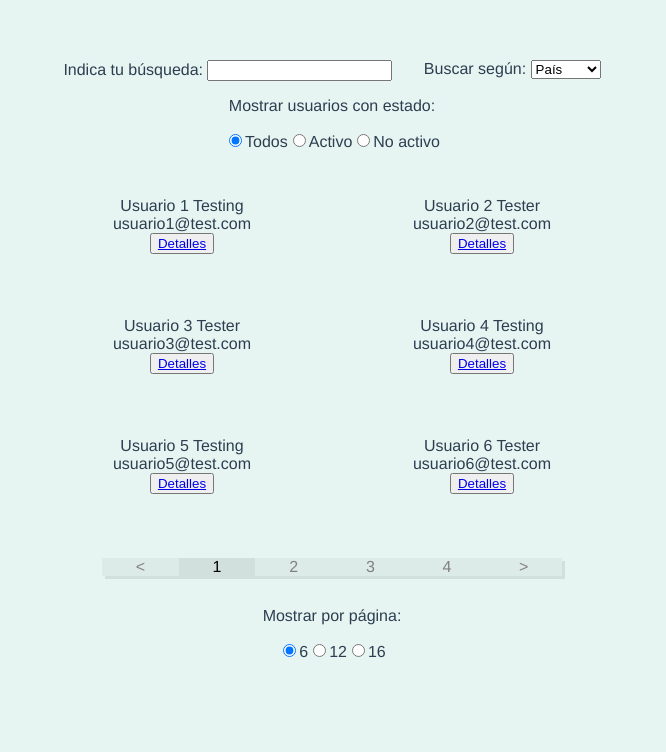
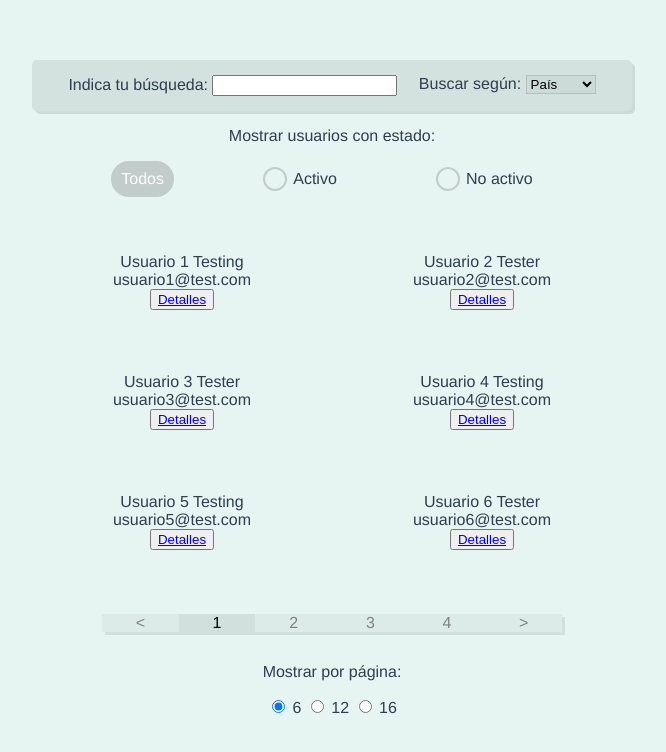
Before and after one commit to luisherreraoc/vue-test-field, a Vue app: page /#/ in a window 1280 px wide. Shown: the top 752 px of the page, without its empty margins (308-974 px from the left). Built offline with nearby package versions, Linux system fonts and the light colour scheme.

Commit message:
style en los inputs tipo radio de main component

```diff
--- a/src/components/Main.vue
+++ b/src/components/Main.vue
@@ -21,9 +21,15 @@
 
     <div>
       <p>Mostrar usuarios con estado: </p>
-        <label><input type="radio" v-model="isActive" value="todos" />Todos</label>
-        <label><input type="radio" v-model="isActive" value="active" />Activo</label>
-        <label><input type="radio" v-model="isActive" value="inactive" />No activo</label>
+      <div class="radio-wrap">
+        <input id="all" type="radio" class="radio-btn" v-model="isActive" value="todos" />
+        <label class="radio-lbl" for="all"> Todos</label>
+        <input id="active" type="radio" class="radio-btn" v-model="isActive" value="active" />
+        <label class="radio-lbl" for="active"> Activo</label>
+        <input id="inactive" type="radio" class="radio-btn" v-model="isActive" value="inactive" />
+        <label class="radio-lbl" for="inactive"> No activo</label>
+      </div>
+
     </div>
 
     <ul class="users-wrapper">
@@ -39,9 +45,9 @@
       <p>Mostrar por página: </p>
       <!-- cuando queremos bindear un valor a un input del tipo boolean o number utilizamos el v-bind (:) -->
       <!-- sin el bind el valor q le pasamos será directamente una string -->
-      <label><input type="radio" v-model="mostrar" :value=6 />6</label>
-      <label><input type="radio" v-model="mostrar" :value=12 />12</label>
-      <label><input type="radio" v-model="mostrar" :value=16 />16</label>
+      <input type="radio" v-model="mostrar" :value=6 /><label> 6 </label>
+      <input type="radio" v-model="mostrar" :value=12 /><label> 12 </label>
+      <input type="radio" v-model="mostrar" :value=16 /><label> 16 </label>
     </div>
 
   </div>
@@ -136,6 +142,12 @@ export default {
 li {
   margin: 0 10px;
 }
+
+select {
+  background-color: rgb(205, 219, 216);
+  border: 1px solid rgb(181, 192, 190)
+}
+
 .wrapper {
   max-width: 600px;
   margin-left: auto;
@@ -145,6 +157,15 @@ export default {
 .search-wrap {
   display: flex;
   justify-content: space-evenly;
+  background-color: rgb(211, 226, 223);
+  padding: 15px;
+  border-radius: 5px;
+  box-shadow: 3px 3px rgb(205, 219, 216);
+}
+
+.radio-wrap {
+  display: flex;
+  justify-content: space-evenly;
 }
 
 .users-wrapper {
@@ -152,4 +173,55 @@ export default {
   justify-content: space-around;
   flex-wrap: wrap;
 }
+
+/* de https://codepen.io/raubaca/pen/ONzBxP */
+
+.radio-btn {
+  position: absolute;
+  opacity: 0;
+  z-index: -1;
+}
+.radio-lbl {
+  position: relative;
+  display: inline-block;
+  margin-right: 10px;
+  margin-bottom: 10px;
+  padding-left: 30px;
+  padding-right: 10px;
+  line-height: 36px;
+  cursor: pointer;
+}
+.radio-lbl::before {
+  content: " ";
+  position: absolute;
+  top: 6px;
+  left: 0;
+  display: block;
+  width: 24px;
+  height: 24px;
+  border: 2px solid rgb(194, 204, 202);
+  border-radius: 4px;
+  z-index: -1;
+}
+.radio-btn + .radio-lbl::before {
+  border-radius: 18px;
+}
+/* Checked */
+.radio-btn:checked + .radio-lbl {
+  padding-left: 10px;
+  color: #fff;
+}
+.radio-btn:checked + .radio-lbl::before {
+  top: 0;
+  width: 100%;
+  height: 100%;
+  background: rgb(194, 204, 202);
+}
+/* Transition */
+.radio-lbl,
+.radio-lbl::before {
+  -webkit-transition: .25s all ease;
+  -o-transition: .25s all ease;
+  transition: .25s all ease;
+}
 </style>
--- a/src/components/Pagination.vue
+++ b/src/components/Pagination.vue
@@ -3,15 +3,15 @@
     <ul v-show="totalPages > 1" class="pagination">
       <li class="arrow">
         <!-- javascript:void(0) evaluates to undefined, therefore the browser does not redirect anywhere on click -->
-        <a class="page-link" href="javascript:void(0)" @click="prev">&lt;</a>
+        <a class="page-link" @click="prev">&lt;</a>
       </li>
 
       <li :class="activeClass(pageNum)" v-for="pageNum in totalPages" :key="pageNum">
-        <a class="page-link" href="javascript:void(0)" @click="setPage(pageNum)">{{ pageNum }}</a>
+        <a class="page-link" @click="setPage(pageNum)">{{ pageNum }}</a>
       </li>
 
       <li class="arrow">
-        <a class="page-link" href="javascript:void(0)" @click="next">&gt;</a>
+        <a class="page-link" @click="next">&gt;</a>
       </li>
     </ul>
   </div>
@@ -90,9 +90,13 @@ a {
 }
 
 li {
-    width: 20%;
+    width: 25%;
     background-color: rgb(221, 235, 232);
     box-shadow: 3px 3px rgb(210, 224, 221);
+}
+
+li :hover {
+  cursor:pointer;
 }
 
 .active {
```
Lines whose indentation alone changed are shown as unchanged.
